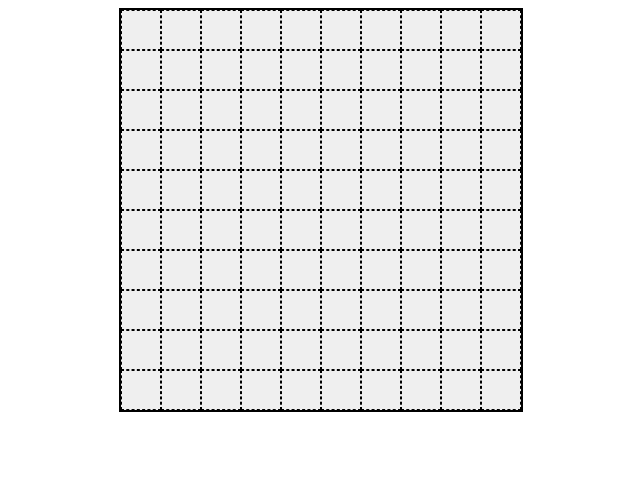
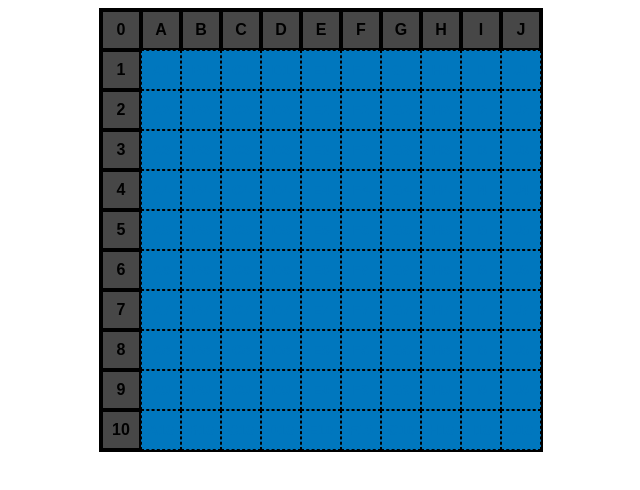
Before and after one commit to Adrian-Jablonski/Electron, a React (Create React App) app in the folder electron-react/: page / in a window 1280 px wide. Shown: the top 490 px of the page, without its empty margins (319-959 px from the left). Built offline with nearby package versions, Linux system fonts and the light colour scheme.

Commit message:
Updated Board CSS and added click event for hit target

```diff
--- a/electron-react/src/components/BoardRow.js
+++ b/electron-react/src/components/BoardRow.js
@@ -4,10 +4,20 @@ import BoardSpot from './BoardSpot';
 class BoardRow extends Component {
 
     render() {
+        const {row, board, clickSpot} = this.props;
+        let boardSpotArr = [];
 
-        let boardSpotArr = [];
-        for (let i = 0; i < 10; i++) {
-            boardSpotArr.push(<BoardSpot></BoardSpot>);
+        for (let i = 0; i <= 10; i++) {
+            let spotData = null;
+            if (row !== 0 && i !== 0) {
+                spotData = board[String.fromCharCode(i + 64) + "" + row];
+            }
+            boardSpotArr.push(<BoardSpot
+                row={row}
+                col={i}
+                spotData={spotData}
+                clickSpot={clickSpot}
+            ></BoardSpot>);
         }
 
         return (
--- a/electron-react/src/components/BoardSpot.js
+++ b/electron-react/src/components/BoardSpot.js
@@ -2,17 +2,55 @@ import React, {Component} from 'react';
 
 class BoardSpot extends Component {
 
-    state = {
 
-    }
 
-    clickSpot(e) {
-        console.log("Spot Clicked");
+
+    mouseHover(e) {
+        console.log("Hovering on ")
     }
 
     render() {
+        const {row, col, spotData, clickSpot} = this.props;
+        const colLetter = String.fromCharCode(col + 64);
+
+        let text = ' ';
+        console.log(spotData)
+        let spotDataStatus = (spotData) ? spotData.status : '';
+        console.log(col + "" + row + " : " + spotDataStatus)
+        let spotClassName = 'board-spot';
+        let disabled = false;
+        if (spotDataStatus === null) {
+            text = `${colLetter}${row}`
+        }
+        else {
+            if (row !== 0 && col === 0) {
+                text = row;
+                spotClassName = 'board-heading';
+            }
+            else if (row === 0 && col !== 0) {
+                text = colLetter;
+                spotClassName = 'board-heading';
+            }
+            else if (row === 0 && col === 0) {
+                text = 0
+                spotClassName = 'board-heading';
+            }
+            else if (spotDataStatus === 'Hit') {
+                spotClassName = 'spot-hit';
+                disabled = true;
+            }
+            else if (spotDataStatus === 'Miss') {
+                spotClassName = 'spot-miss';
+                disabled = true;
+            }
+            else {
+                text = `${colLetter}${row}`
+            }
+        }
+
+
         return(
-            <button onClick={(e) => this.clickSpot(e)} className="board-spot"></button>
+            <button onClick={() => clickSpot(spotClassName, text)} onMouseEnter={(e, row, col) => this.mouseHover(e)} className={spotClassName + ' spot'} disabled={disabled}>{text}</button>
         )
     }
 }
--- a/electron-react/src/components/GameBoard.js
+++ b/electron-react/src/components/GameBoard.js
@@ -2,11 +2,50 @@ import React, { Component } from 'react';
 import BoardRow from './BoardRow';
 
 class GameBoard extends Component {
+    state = {
+        board: []
+    }
+
+    componentWillMount() {
+        let board = {};
+        for (let i = 1; i <= 10; i++) {
+            for (let j = 1; j <= 10; j++) {
+                const colLetter = String.fromCharCode(j + 64);
+                board[colLetter + i] = {
+                    "status": null
+                }
+            }
+        }
+
+        this.setState({ board });
+    }
+
+    clickSpot = (spotClassName, spot) => {
+        if (spotClassName === 'board-spot') {
+
+            console.log("Spot Clicked " + spot);
+
+            this.setState(prevState => ({
+                board: {
+                    ...prevState.board,
+                    [spot]: {
+                        ...prevState.board[spot],
+                        status: 'Hit'
+                    }
+                }
+            }));
+        }
+    }
+
     render() {
 
         let boardRowArr = [];
-        for (let i = 0; i < 10; i++) {
-            boardRowArr.push(<BoardRow></BoardRow>);
+        for (let i = 0; i <= 10; i++) {
+            boardRowArr.push(<BoardRow
+                row={i}
+                board={this.state.board}
+                clickSpot={this.clickSpot}
+            ></BoardRow>);
         }
 
         return (
--- a/electron-react/src/stylesheets/index.css
+++ b/electron-react/src/stylesheets/index.css
@@ -1,7 +1,7 @@
 div#gameboard {
   margin: 0 auto;
-  height: 400px;
-  width: 400px;
+  height: 440px;
+  width: 440px;
   border: 2px solid black;
 }
 
@@ -10,9 +10,40 @@ div.board-row {
   width: 100%;
 }
 
-button.board-spot {
+button.spot {
   height: 40px;
   width: 40px;
+  font-weight: bolder;
+}
+
+button.board-spot {
+  font-size: 14px;
   border: 1px dashed black;
+  color: #0077be;
+  background-color: #0077be;
+}
+
+button.board-heading {
+  font-size: 16px;
+  border: 2px solid black;
+  background-color: #474747;
+}
+
+button.board-spot:hover {
+  border: 1px dashed black;
+  background-color: blue;
+}
+
+button.spot-hit {
+  font-size: 16px;
+  background-color: red;
+}
+
+button.spot-hit:before {
+  content: "X";
+}
+
+button.spot-miss {
+  background-color: grey;
 }
 /*# sourceMappingURL=index.css.map */
--- a/electron-react/src/stylesheets/index.scss
+++ b/electron-react/src/stylesheets/index.scss
@@ -1,7 +1,7 @@
 div#gameboard {
     margin: 0 auto;
-    height: 400px;
-    width: 400px;
+    height: 440px;
+    width: 440px;
     border: 2px solid black;
 }
 
@@ -10,8 +10,39 @@ div.board-row {
     width: 100%;
 }
 
-button.board-spot {
+button.spot {
     height: 40px;
     width: 40px;
+    font-weight: bolder;
+}
+
+button.board-spot {
+    font-size: 14px;
     border: 1px dashed black;
+    color: #0077be;
+    background-color: #0077be;
 }
+
+button.board-heading{
+    font-size: 16px;
+    border: 2px solid black;
+    background-color: #474747;
+}
+
+button.board-spot:hover {
+    border: 1px dashed black;
+    background-color: blue;
+}
+
+button.spot-hit {
+    font-size: 16px;
+    background-color: red;
+}
+
+button.spot-hit:before {
+    content: "X";
+}
+
+button.spot-miss {
+    background-color: grey;
+}
```
Also changed, not shown: 1 other file (tests, documents, lock files or other folders).
